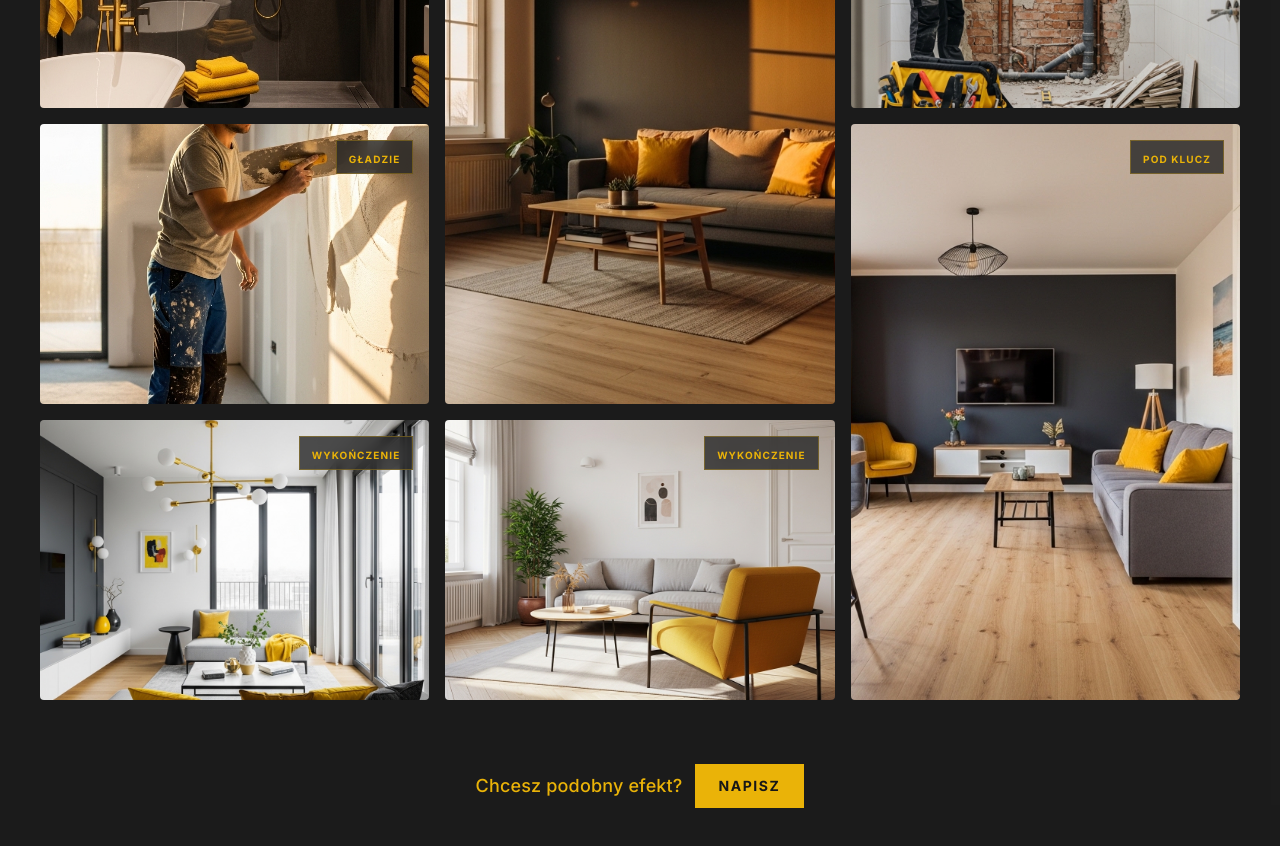
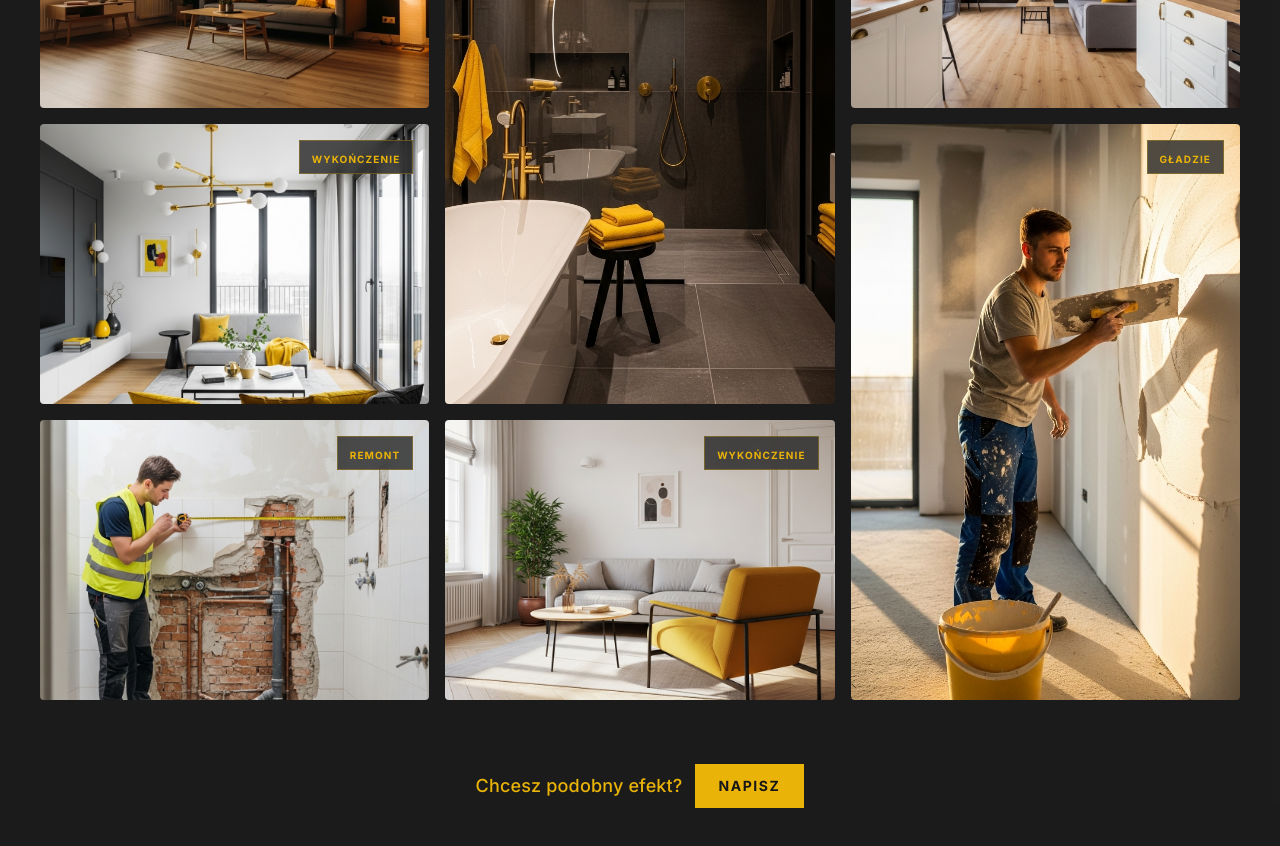
Before and after one commit to MaciejTom/nekstlewel-remonter, a Next.js app: page /remonter in a window 1280 px wide. Shown: the part 5800-6646 px from the top of the page. Built offline with nearby package versions, Linux system fonts and the light colour scheme.

Commit message:
Poprawki galerii realizacji REMONTER
- Przywrócony oryginalny układ mozaiki (pozycje 1 i 4 wysokie)
- Zmieniona kolejność zdjęć w portfolio
- Dodane objectPosition dla kontroli kadrowania (Remont: top)

Co-Authored-By: Claude Opus 4.5 <noreply@anthropic.com>

```diff
--- a/src/components/sections/gallery-section.tsx
+++ b/src/components/sections/gallery-section.tsx
@@ -166,6 +166,7 @@ export function GallerySection({ content = defaultPortfolioContent }: GallerySec
                 alt={project.title}
                 fill
                 className="object-cover transition-transform duration-700 group-hover:scale-105"
+                style={{ objectPosition: (project as any).objectPosition || "center" }}
               />
               <div className="absolute top-4 right-4 bg-secondary/80 backdrop-blur border border-primary/30 px-3 py-1 z-20">
                 <span className="text-primary text-[10px] font-bold uppercase tracking-widest">
--- a/src/content/remonter/portfolio.ts
+++ b/src/content/remonter/portfolio.ts
@@ -10,44 +10,41 @@ export const portfolioContent = {
   ],
   projects: [
     {
+      title: "Salon z ciemną ścianą",
+      category: "Wykończenie",
+      specs: "Panele dębowe, żółte akcenty",
+      image: "/images/remonter/real.jpg",
+    },
+    {
       title: "Luksusowa łazienka",
       category: "Łazienka",
       specs: "Ciemne płytki, złote armatury, wanna",
       image: "/images/remonter/real7.jpg",
-      featured: true,
     },
     {
-      title: "Salon z ciemną ścianą",
+      title: "Salon z aneksem",
+      category: "Pod klucz",
+      specs: "Open space, żółte zasłony i fotel",
+      image: "/images/remonter/real2.jpg",
+    },
+    {
+      title: "Nowoczesne wnętrze",
       category: "Wykończenie",
-      specs: "Panele dębowe, żółte akcenty",
-      image: "/images/remonter/real.jpg",
-      wide: true,
+      specs: "Złota lampa, żółte poduszki",
+      image: "/images/remonter/real4.jpg",
+    },
+    {
+      title: "Gładzie gipsowe",
+      category: "Gładzie",
+      specs: "Idealnie gładkie ściany pod malowanie",
+      image: "/images/remonter/real6.jpg",
     },
     {
       title: "Remont łazienki",
       category: "Remont",
       specs: "Wymiana instalacji, nowe płytki",
       image: "/images/remonter/real3.jpg",
-    },
-    {
-      title: "Gładzie gipsowe",
-      category: "Gładzie",
-      specs: "Idealnie gładkie ściany pod malowanie",
-      image: "/images/remonter/real6.jpg",
-      featured: true,
-    },
-    {
-      title: "Salon z aneksem",
-      category: "Pod klucz",
-      specs: "Open space, żółte zasłony i fotel",
-      image: "/images/remonter/real2.jpg",
-      wide: true,
-    },
-    {
-      title: "Nowoczesne wnętrze",
-      category: "Wykończenie",
-      specs: "Złota lampa, żółte poduszki",
-      image: "/images/remonter/real4.jpg",
+      objectPosition: "top",
     },
     {
       title: "Elegancki salon",
```
